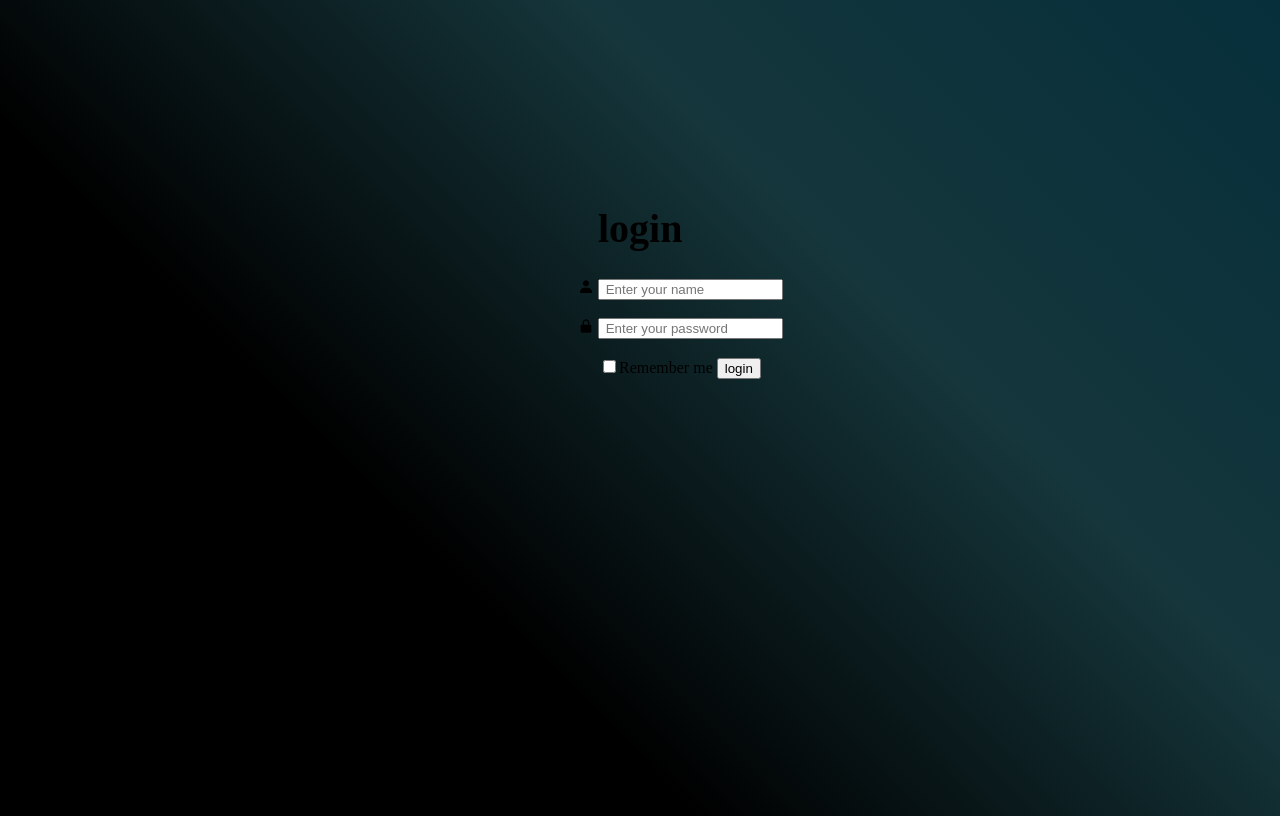
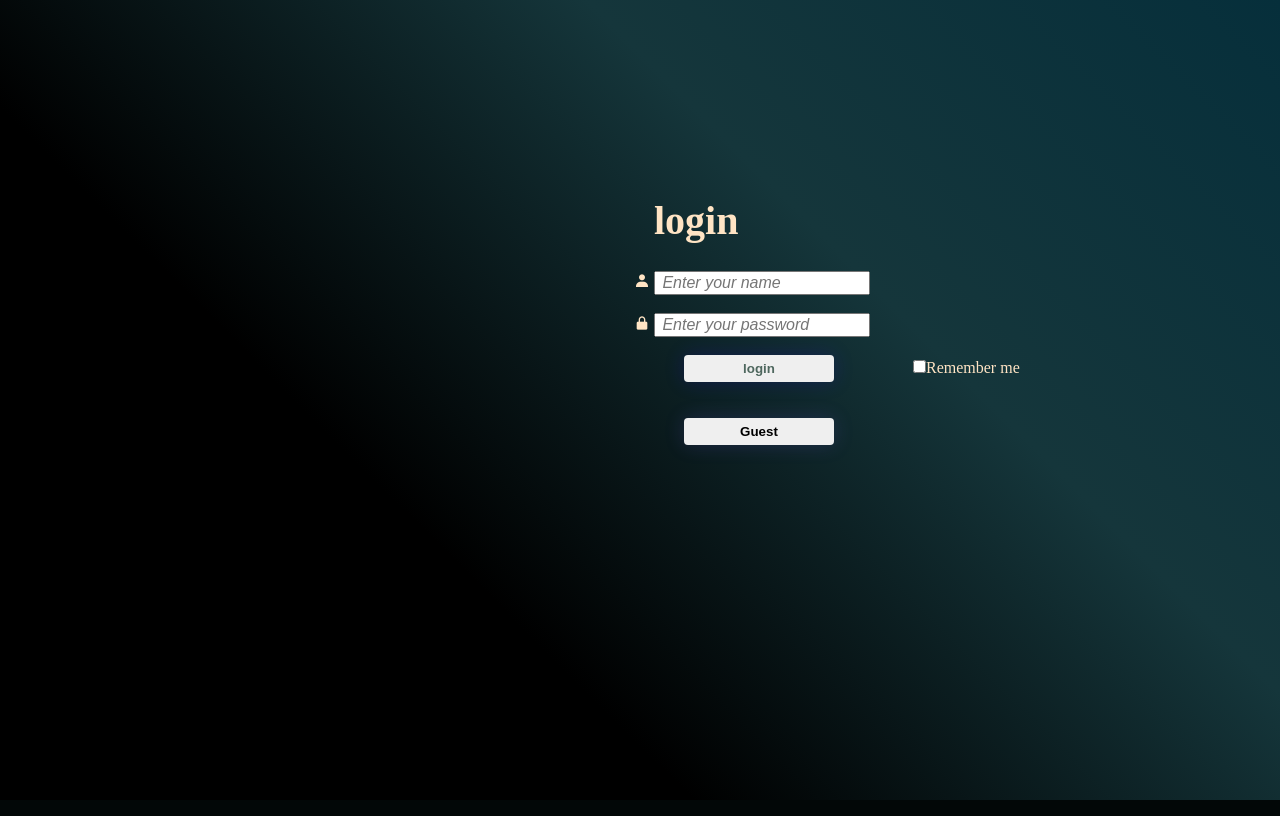
Before and after one commit to body10836/final_project, a Flask app: page / in a window 1280 px wide. Run offline with Flask 3, Linux system fonts and the light colour scheme.

Commit message:
updated Css

```diff
--- a/WebSite/static/styles/Style.css
+++ b/WebSite/static/styles/Style.css
@@ -26,15 +26,67 @@
     height: 100vh;
     width: 90%;
     background: linear-gradient(45deg,#000000,#000000,#15363b,#062f3b);
+    margin: auto;
 }
 .mainclass{
     padding-left: 570px;
     padding-top: 170px;
+    color: bisque;
+    align-items: center;
 }
 .mainclass h1{
     font-size: 40px;
     margin-left: 20px;
+    align-items: center;
 }
 .mainclass input[type=checkbox]{
     margin-left:25px ;
 }
+
+.login{
+    cursor: pointer;
+    border: 0;
+    border-radius: 4px;
+    font-weight: 600;
+    margin-bottom: 40px;
+    margin-right: 50px;
+    margin-left: 50px;
+    width: 150px;
+    padding: 6px 3.5px;
+    box-shadow: 0 0 20px rgba(36, 5, 232, 0.2);
+    transition: 0.4s;
+    color: rgb(78, 103, 94);
+}
+.name{
+    font-size: medium;
+    font-style: italic;
+
+}
+.password{
+    font-size: medium;
+    font-style: italic;
+
+
+}
+
+.guest{
+    cursor: pointer;
+    border: 0;
+    border-radius: 4px;
+    font-weight: 600;
+    margin-top: -20px;
+    margin-bottom: 60px;
+    margin-right: 30px;
+    margin-left: 50px;
+    width: 150px;
+    padding: 6px 3.5px;
+    box-shadow: 0 0 20px rgba(104, 85, 224, 0.2);
+    transition: 0.4s;
+}
+.check{
+    font-size: 20pt;
+    margin: auto;
+
+
+
+}
--- a/WebSite/templates/login.html
+++ b/WebSite/templates/login.html
@@ -5,10 +5,8 @@
     <meta charset="utf-8">
     <title>login</title>
     <meta name="descripion" content="" />
-    <link rel= "stylesheet" type= "text/css" href= "{{ url_for('static',filename='styles/Style.css') }}">
-    <script>
-        alert("Page has been loaded successfully")
-    </script>
+    <link rel="stylesheet" type="text/css" href="{{ url_for('static',filename='styles/Style.css') }}">
+
 
     <link href='https://unpkg.com/boxicons@2.1.4/css/boxicons.min.css' rel='stylesheet'>
 </head>
@@ -19,13 +17,19 @@
         <h1>login</h1>
 
         <i class='bx bxs-user'></i>
-        <input type="text" placeholder=" Enter your name" required><br><br>
+        <input type="text" placeholder=" Enter your name" required class="name"><br><br>
 
         <i class='bx bxs-lock-alt'></i>
-        <input type="password" placeholder=" Enter your password" required><br><br>
+        <input type="password" placeholder=" Enter your password" required class="password"><br><br>
 
-        <input type="checkbox">Remember me
-        <button type="submit"> login </button>
+
+
+        <button type="submit" class="login"> login </button>
+
+        <input type="checkbox" class="check">Remember me
+
+         <br>
+        <button type="button" class="guest">Guest</button>
         {% block body %}
         {% endblock %}
 
```
